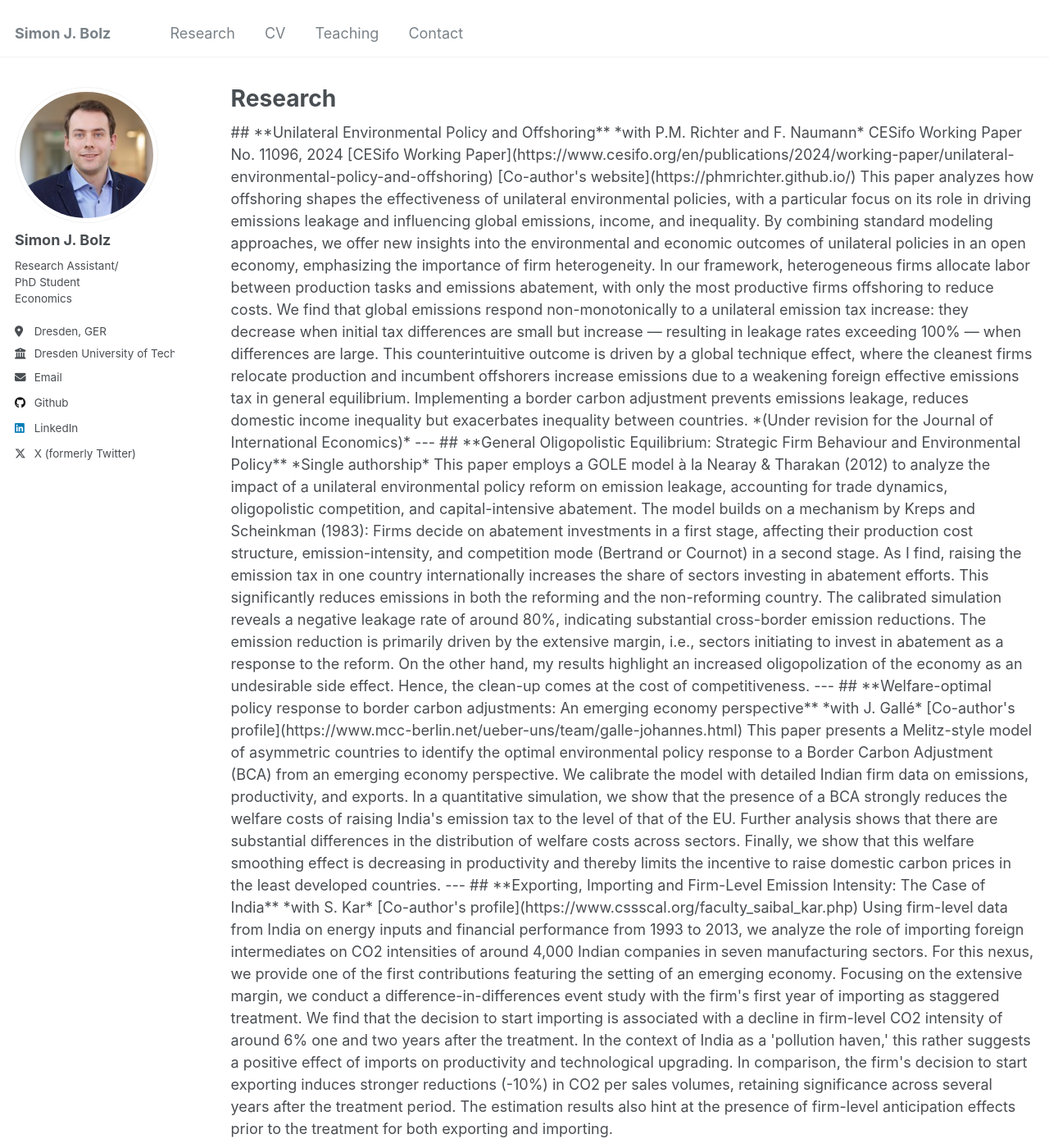
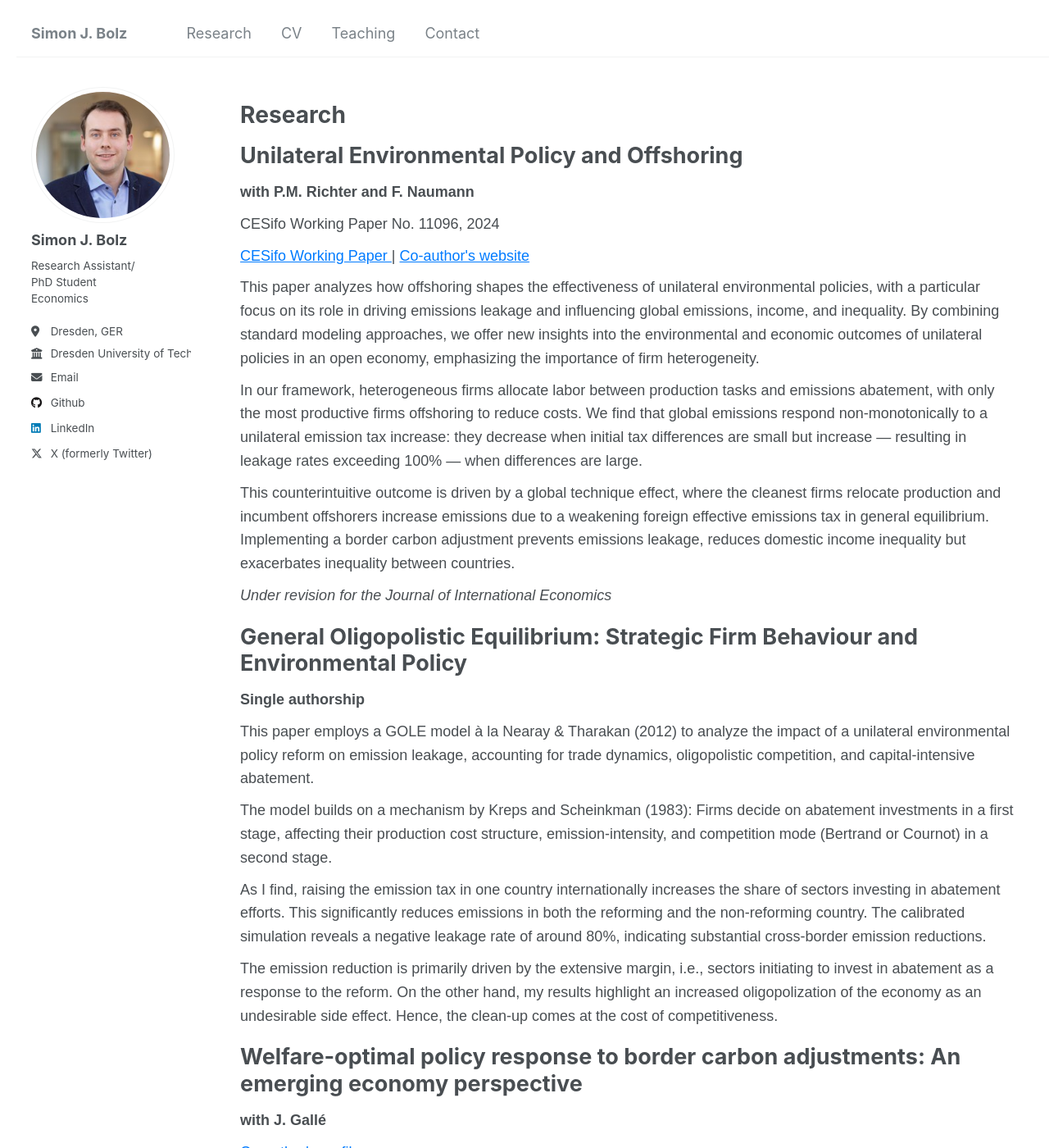
Before and after one commit to sjbolz/sjbolz.github.io, a Jekyll site: the page built from _pages/portfolio.html, in a window 1280 px wide and 1400 px high. Shown: the whole window at 82% size. Built offline with Jekyll 4.4.1, drawn with Linux system fonts in a browser that asks for light colours; some of the changed text lies outside the part shown.

Commit message:
Update portfolio.html

```diff
--- a/_pages/portfolio.html
+++ b/_pages/portfolio.html
@@ -4,58 +4,99 @@ title: "Research"
 permalink: /research/
 author_profile: true
 ---
-## **Unilateral Environmental Policy and Offshoring**
-*with P.M. Richter and F. Naumann*
-CESifo Working Paper No. 11096, 2024
+<!DOCTYPE html>
+<html lang="en">
+<head>
+    <meta charset="UTF-8">
+    <meta name="viewport" content="width=device-width, initial-scale=1.0">
+    <title>Research Work</title>
+    <style>
+        body {
+            font-family: Arial, sans-serif;
+            line-height: 1.6;
+            margin: 20px;
+        }
+        h2 {
+            font-size: 1.5em;
+            font-weight: bold;
+            margin-top: 20px;
+        }
+        p {
+            margin: 10px 0;
+        }
+        a {
+            color: #007bff;
+            text-decoration: none;
+        }
+        a:hover {
+            text-decoration: underline;
+        }
+    </style>
+</head>
+<body>
+    <h2>Unilateral Environmental Policy and Offshoring</h2>
+    <p><strong>with P.M. Richter and F. Naumann</strong></p>
+    <p>CESifo Working Paper No. 11096, 2024</p>
+    <p>
+        <a href="https://www.cesifo.org/en/publications/2024/working-paper/unilateral-environmental-policy-and-offshoring">
+            CESifo Working Paper
+        </a>
+        |
+        <a href="https://phmrichter.github.io/">Co-author's website</a>
+    </p>
+    <p>
+        This paper analyzes how offshoring shapes the effectiveness of unilateral environmental policies, with a particular focus on its role in driving emissions leakage and influencing global emissions, income, and inequality. By combining standard modeling approaches, we offer new insights into the environmental and economic outcomes of unilateral policies in an open economy, emphasizing the importance of firm heterogeneity.
+    </p>
+    <p>
+        In our framework, heterogeneous firms allocate labor between production tasks and emissions abatement, with only the most productive firms offshoring to reduce costs. We find that global emissions respond non-monotonically to a unilateral emission tax increase: they decrease when initial tax differences are small but increase — resulting in leakage rates exceeding 100% — when differences are large.
+    </p>
+    <p>
+        This counterintuitive outcome is driven by a global technique effect, where the cleanest firms relocate production and incumbent offshorers increase emissions due to a weakening foreign effective emissions tax in general equilibrium. Implementing a border carbon adjustment prevents emissions leakage, reduces domestic income inequality but exacerbates inequality between countries.
+    </p>
+    <p><em>Under revision for the Journal of International Economics</em></p>
 
-[CESifo Working Paper](https://www.cesifo.org/en/publications/2024/working-paper/unilateral-environmental-policy-and-offshoring)
-[Co-author's website](https://phmrichter.github.io/)
+    <h2>General Oligopolistic Equilibrium: Strategic Firm Behaviour and Environmental Policy</h2>
+    <p><strong>Single authorship</strong></p>
+    <p>
+        This paper employs a GOLE model à la Nearay & Tharakan (2012) to analyze the impact of a unilateral environmental policy reform on emission leakage, accounting for trade dynamics, oligopolistic competition, and capital-intensive abatement.
+    </p>
+    <p>
+        The model builds on a mechanism by Kreps and Scheinkman (1983): Firms decide on abatement investments in a first stage, affecting their production cost structure, emission-intensity, and competition mode (Bertrand or Cournot) in a second stage.
+    </p>
+    <p>
+        As I find, raising the emission tax in one country internationally increases the share of sectors investing in abatement efforts. This significantly reduces emissions in both the reforming and the non-reforming country. The calibrated simulation reveals a negative leakage rate of around 80%, indicating substantial cross-border emission reductions.
+    </p>
+    <p>
+        The emission reduction is primarily driven by the extensive margin, i.e., sectors initiating to invest in abatement as a response to the reform. On the other hand, my results highlight an increased oligopolization of the economy as an undesirable side effect. Hence, the clean-up comes at the cost of competitiveness.
+    </p>
 
-This paper analyzes how offshoring shapes the effectiveness of unilateral environmental policies, with a particular focus on its role in driving emissions leakage and influencing global emissions, income, and inequality. By combining standard modeling approaches, we offer new insights into the environmental and economic outcomes of unilateral policies in an open economy, emphasizing the importance of firm heterogeneity.
+    <h2>Welfare-optimal policy response to border carbon adjustments: An emerging economy perspective</h2>
+    <p><strong>with J. Gallé</strong></p>
+    <p><a href="https://www.mcc-berlin.net/ueber-uns/team/galle-johannes.html">Co-author's profile</a></p>
+    <p>
+        This paper presents a Melitz-style model of asymmetric countries to identify the optimal environmental policy response to a Border Carbon Adjustment (BCA) from an emerging economy perspective. We calibrate the model with detailed Indian firm data on emissions, productivity, and exports.
+    </p>
+    <p>
+        In a quantitative simulation, we show that the presence of a BCA strongly reduces the welfare costs of raising India's emission tax to the level of that of the EU. Further analysis shows that there are substantial differences in the distribution of welfare costs across sectors.
+    </p>
+    <p>
+        Finally, we show that this welfare smoothing effect is decreasing in productivity and thereby limits the incentive to raise domestic carbon prices in the least developed countries.
+    </p>
 
-In our framework, heterogeneous firms allocate labor between production tasks and emissions abatement, with only the most productive firms offshoring to reduce costs. We find that global emissions respond non-monotonically to a unilateral emission tax increase: they decrease when initial tax differences are small but increase — resulting in leakage rates exceeding 100% — when differences are large.
-
-This counterintuitive outcome is driven by a global technique effect, where the cleanest firms relocate production and incumbent offshorers increase emissions due to a weakening foreign effective emissions tax in general equilibrium. Implementing a border carbon adjustment prevents emissions leakage, reduces domestic income inequality but exacerbates inequality between countries.
-
-*(Under revision for the Journal of International Economics)*
-
----
-
-## **General Oligopolistic Equilibrium: Strategic Firm Behaviour and Environmental Policy**
-*Single authorship*
-
-This paper employs a GOLE model à la Nearay & Tharakan (2012) to analyze the impact of a unilateral environmental policy reform on emission leakage, accounting for trade dynamics, oligopolistic competition, and capital-intensive abatement.
-
-The model builds on a mechanism by Kreps and Scheinkman (1983): Firms decide on abatement investments in a first stage, affecting their production cost structure, emission-intensity, and competition mode (Bertrand or Cournot) in a second stage.
-
-As I find, raising the emission tax in one country internationally increases the share of sectors investing in abatement efforts. This significantly reduces emissions in both the reforming and the non-reforming country. The calibrated simulation reveals a negative leakage rate of around 80%, indicating substantial cross-border emission reductions.
-
-The emission reduction is primarily driven by the extensive margin, i.e., sectors initiating to invest in abatement as a response to the reform. On the other hand, my results highlight an increased oligopolization of the economy as an undesirable side effect. Hence, the clean-up comes at the cost of competitiveness.
-
----
-
-## **Welfare-optimal policy response to border carbon adjustments: An emerging economy perspective**
-*with J. Gallé*
-
-[Co-author's profile](https://www.mcc-berlin.net/ueber-uns/team/galle-johannes.html)
-
-This paper presents a Melitz-style model of asymmetric countries to identify the optimal environmental policy response to a Border Carbon Adjustment (BCA) from an emerging economy perspective. We calibrate the model with detailed Indian firm data on emissions, productivity, and exports.
-
-In a quantitative simulation, we show that the presence of a BCA strongly reduces the welfare costs of raising India's emission tax to the level of that of the EU. Further analysis shows that there are substantial differences in the distribution of welfare costs across sectors.
-
-Finally, we show that this welfare smoothing effect is decreasing in productivity and thereby limits the incentive to raise domestic carbon prices in the least developed countries.
-
----
-
-## **Exporting, Importing and Firm-Level Emission Intensity: The Case of India**
-*with S. Kar*
-
-[Co-author's profile](https://www.cssscal.org/faculty_saibal_kar.php)
-
-Using firm-level data from India on energy inputs and financial performance from 1993 to 2013, we analyze the role of importing foreign intermediates on CO2 intensities of around 4,000 Indian companies in seven manufacturing sectors.
-
-For this nexus, we provide one of the first contributions featuring the setting of an emerging economy. Focusing on the extensive margin, we conduct a difference-in-differences event study with the firm's first year of importing as staggered treatment.
-
-We find that the decision to start importing is associated with a decline in firm-level CO2 intensity of around 6% one and two years after the treatment. In the context of India as a 'pollution haven,' this rather suggests a positive effect of imports on productivity and technological upgrading.
-
-In comparison, the firm's decision to start exporting induces stronger reductions (-10%) in CO2 per sales volumes, retaining significance across several years after the treatment period. The estimation results also hint at the presence of firm-level anticipation effects prior to the treatment for both exporting and importing.
+    <h2>Exporting, Importing and Firm-Level Emission Intensity: The Case of India</h2>
+    <p><strong>with S. Kar</strong></p>
+    <p><a href="https://www.cssscal.org/faculty_saibal_kar.php">Co-author's profile</a></p>
+    <p>
+        Using firm-level data from India on energy inputs and financial performance from 1993 to 2013, we analyze the role of importing foreign intermediates on CO2 intensities of around 4,000 Indian companies in seven manufacturing sectors.
+    </p>
+    <p>
+        For this nexus, we provide one of the first contributions featuring the setting of an emerging economy. Focusing on the extensive margin, we conduct a difference-in-differences event study with the firm's first year of importing as staggered treatment.
+    </p>
+    <p>
+        We find that the decision to start importing is associated with a decline in firm-level CO2 intensity of around 6% one and two years after the treatment. In the context of India as a 'pollution haven,' this rather suggests a positive effect of imports on productivity and technological upgrading.
+    </p>
+    <p>
+        In comparison, the firm's decision to start exporting induces stronger reductions (-10%) in CO2 per sales volumes, retaining significance across several years after the treatment period. The estimation results also hint at the presence of firm-level anticipation effects prior to the treatment for both exporting and importing.
+    </p>
+</body>
+</html>
```
